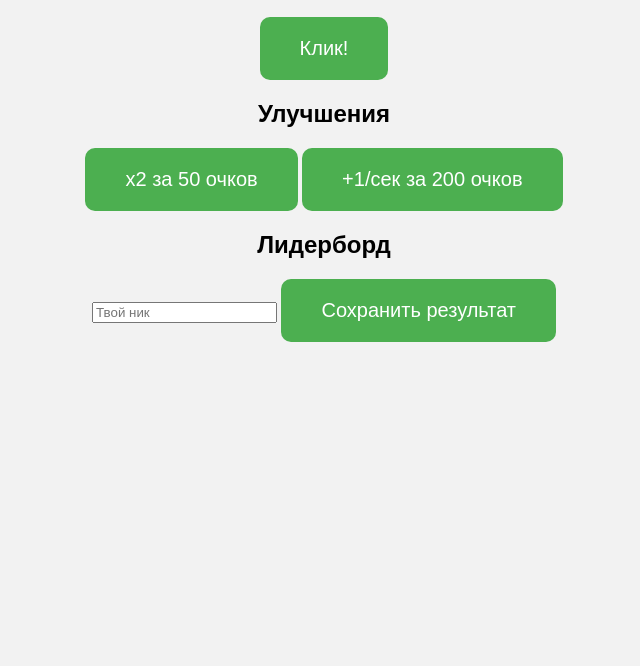
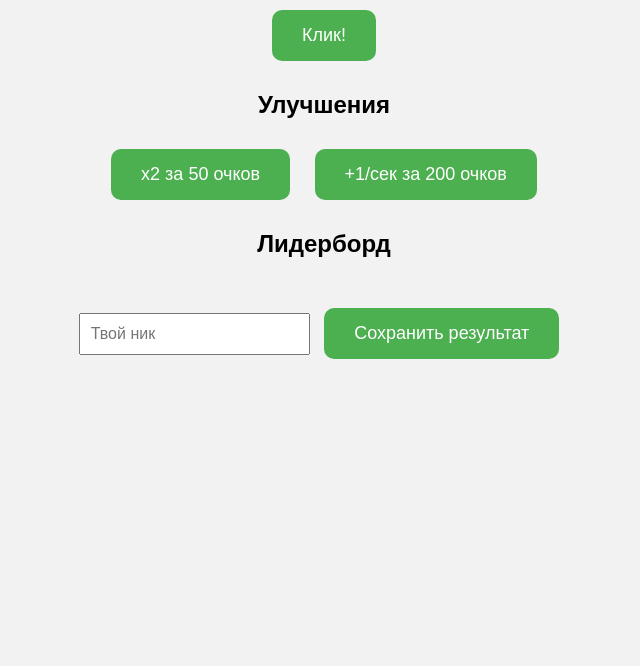
Before and after one commit to MortisSus/minigame, a plain HTML site: page index.html in a window 1280 px wide. Shown: the part 134-800 px from the top of the page, without its empty margins (316-956 px from the left). Drawn offline with Linux system fonts and the light colour scheme; no server answers.

Commit message:
Update style.css

```diff
--- a/style.css
+++ b/style.css
@@ -1,7 +1,7 @@
 body {
   text-align: center;
   font-family: Arial, sans-serif;
-  margin-top: 50px;
+  margin-top: 30px;
   background: #f2f2f2;
 }
 
@@ -10,13 +10,14 @@ h1 {
 }
 
 p {
-  font-size: 20px;
+  font-size: 22px;
   margin: 20px 0;
 }
 
 button {
-  padding: 20px 40px;
-  font-size: 20px;
+  padding: 15px 30px;
+  margin: 10px;
+  font-size: 18px;
   border: none;
   border-radius: 10px;
   background: #4caf50;
@@ -28,3 +29,13 @@ button {
 button:hover {
   background: #45a049;
 }
+
+#leaderboard {
+  margin-top: 40px;
+}
+
+input {
+  padding: 10px;
+  font-size: 16px;
+  margin-bottom: 10px;
+}
```
